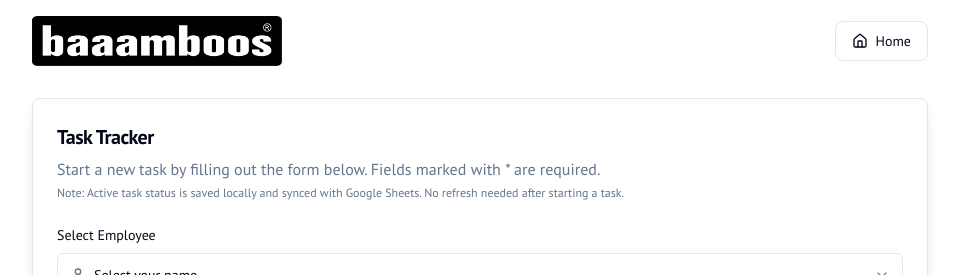
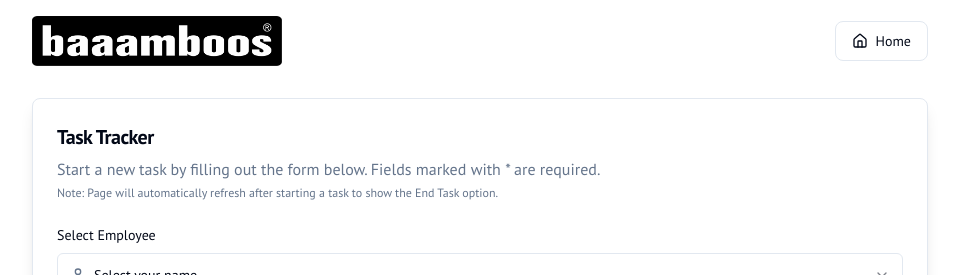
Before and after one commit to bhikandeshmukh/ACPLEFF, a Next.js app: page /task in a window 1280 px wide. Shown: the top 275 px of the page, without its empty margins (160-1119 px from the left). Built offline with nearby package versions, Linux system fonts and the light colour scheme.

Commit message:
Add automatic page refresh after starting task - no manual refresh needed

```diff
--- a/src/components/enhanced-tracker-form.tsx
+++ b/src/components/enhanced-tracker-form.tsx
@@ -239,6 +239,13 @@ export function EnhancedTrackerForm() {
         }
 
         startForm.reset();
+
+        // Auto refresh page after successful task start
+        setTimeout(() => {
+          console.log("🔄 Auto refreshing page after task start...");
+          window.location.reload();
+        }, 1500); // Small delay to show the success toast
+
       } else {
         toast({
           title: "Error",
@@ -328,7 +335,7 @@ export function EnhancedTrackerForm() {
           }
           <br />
           <span className="text-xs text-muted-foreground mt-1 block">
-            Note: Active task status is saved locally and synced with Google Sheets. No refresh needed after starting a task.
+            Note: Page will automatically refresh after starting a task to show the End Task option.
           </span>
         </CardDescription>
       </CardHeader>
```
